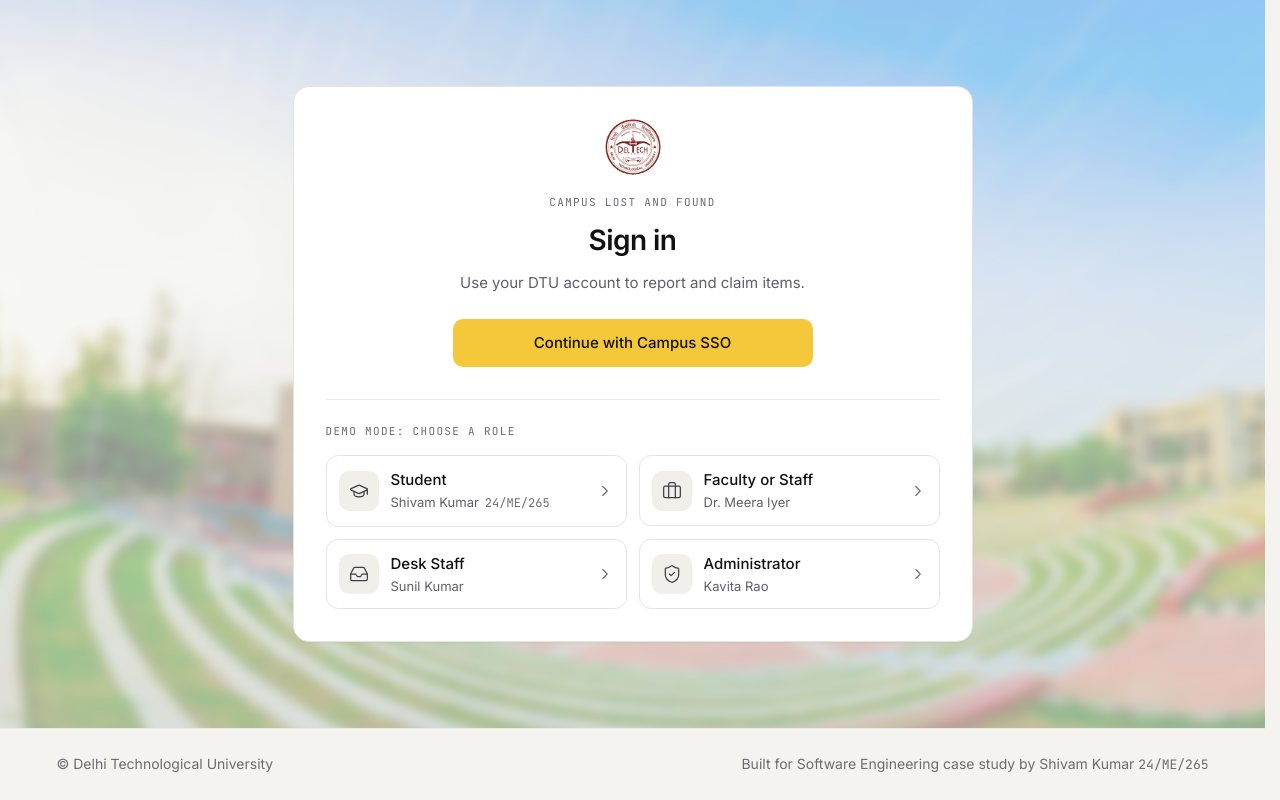
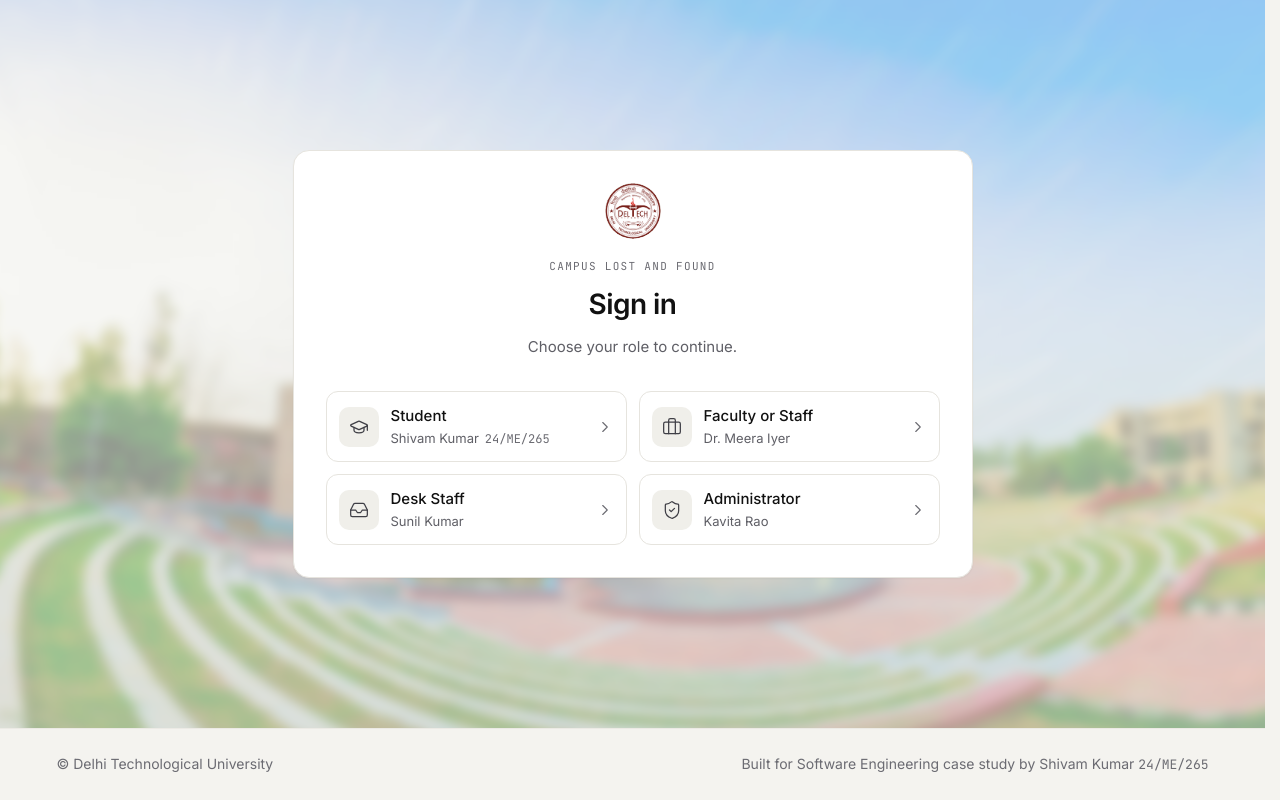
Before and after one commit to Err-rr/Smart-Campus-Lost-and-Found-System, a Next.js app: page /login in a window 1280 px wide. Built offline with nearby package versions, Linux system fonts and the light colour scheme.

Commit message:
fix: update login instructions and remove unused SSO notice

```diff
--- a/components/auth/LoginView.tsx
+++ b/components/auth/LoginView.tsx
@@ -2,9 +2,8 @@
 
 import { Briefcase, ChevronRight, GraduationCap, Inbox, ShieldCheck, type LucideIcon } from 'lucide-react';
 import { useRouter } from 'next/navigation';
-import { useEffect, useState } from 'react';
+import { useEffect } from 'react';
 import { Footer } from '@/components/layout/Footer';
-import { Button } from '@/components/ui/Button';
 import { Card } from '@/components/ui/Card';
 import { DtuLogo } from '@/components/ui/DtuLogo';
 import { Eyebrow } from '@/components/ui/Eyebrow';
@@ -27,7 +26,6 @@ export function LoginView() {
   const currentUserId = useStore((s) => s.currentUserId);
   const users = useStore((s) => s.users);
   const signInAsRole = useStore((s) => s.signInAsRole);
-  const [ssoNotice, setSsoNotice] = useState(false);
 
   useEffect(() => {
     const me = users.find((u) => u.id === currentUserId);
@@ -55,24 +53,11 @@ export function LoginView() {
             <DtuLogo size={56} priority />
             <Eyebrow className="mt-5">Campus lost and found</Eyebrow>
             <h1 className="mt-2 text-[28px] font-semibold tracking-[-0.02em] text-ink">Sign in</h1>
-            <p className="mt-2 text-body text-ink-2">Use your DTU account to report and claim items.</p>
+            <p className="mt-2 text-body text-ink-2">Choose your role to continue.</p>
           </div>
 
-          <div className="mt-6 flex justify-center">
-            <Button size="lg" className="w-full md:w-[360px]" onClick={() => setSsoNotice(true)}>
-              Continue with Campus SSO
-            </Button>
-          </div>
-          {ssoNotice && (
-            <p role="status" className="mx-auto mt-3 w-full rounded-[10px] text-center md:w-[360px] border border-notice-line bg-notice-bg px-4 py-3 text-[14px] text-ink">
-              Campus SSO is not connected in this demo build. Choose a role below.
-            </p>
-          )}
-
-          <div className="mt-8 border-t border-divider pt-6">
-            <Eyebrow>Demo mode: choose a role</Eyebrow>
-
-            <ul className="mt-4 grid grid-cols-1 gap-2 md:grid-cols-2 md:gap-3">
+          <div className="mt-8">
+            <ul className="grid grid-cols-1 gap-2 md:grid-cols-2 md:gap-3">
               {ROLE_OPTIONS.map(({ role, icon, note }) => {
                 const user = hydrated ? users.find((u) => u.role === role) : undefined;
                 return (
@@ -80,16 +65,16 @@ export function LoginView() {
                     <button
                       type="button"
                       onClick={() => choose(role)}
-                      className="flex w-full items-center gap-3 rounded-[12px] border border-line bg-white p-3 text-left transition-colors hover:border-[#D6D3CB] hover:bg-[#FAFAF8]"
+                      className="group flex w-full items-center gap-3 rounded-[12px] border border-line bg-white p-3 text-left transition-colors hover:border-accent hover:bg-accent focus-visible:border-accent focus-visible:bg-accent"
                     >
-                      <IconTile icon={icon} />
+                      <IconTile icon={icon} className="transition-colors group-hover:bg-white group-hover:text-ink group-focus-visible:bg-white group-focus-visible:text-ink" />
                       <span className="min-w-0 flex-1">
                         <span className="block text-[15px] font-medium text-ink">{ROLE_LABEL[role]}</span>
-                        <span className="block min-h-[20px] truncate text-[13px] text-ink-2">
+                        <span className="block min-h-[20px] truncate text-[13px] text-ink-2 transition-colors group-hover:text-ink group-focus-visible:text-ink">
                           {user ? (
                             <>
                               {user.name}
-                              {user.rollNo && <span className="ml-1.5 font-mono text-[12px] text-ink-3">{user.rollNo}</span>}
+                              {user.rollNo && <span className="ml-1.5 font-mono text-[12px] text-ink-3 transition-colors group-hover:text-ink group-focus-visible:text-ink">{user.rollNo}</span>}
                             </>
                           ) : hydrated ? (
                             note
@@ -98,7 +83,7 @@ export function LoginView() {
                           )}
                         </span>
                       </span>
-                      <ChevronRight size={18} strokeWidth={1.5} className="shrink-0 text-ink-3" aria-hidden />
+                      <ChevronRight size={18} strokeWidth={1.5} className="shrink-0 text-ink-3 transition-colors group-hover:text-ink group-focus-visible:text-ink" aria-hidden />
                     </button>
                   </li>
                 );
```
Also changed, not shown: 1 other file (tests, documents, lock files or other folders).
